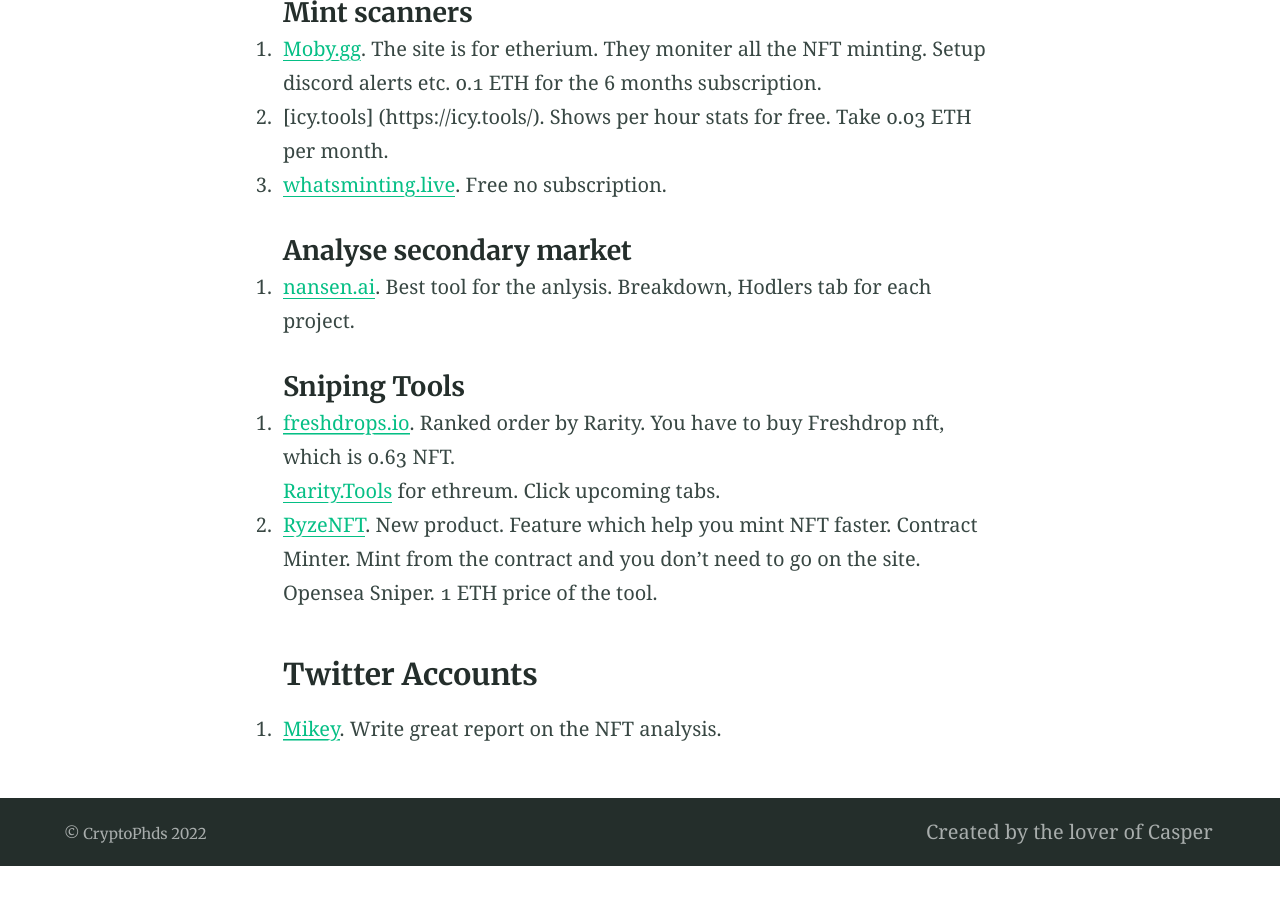
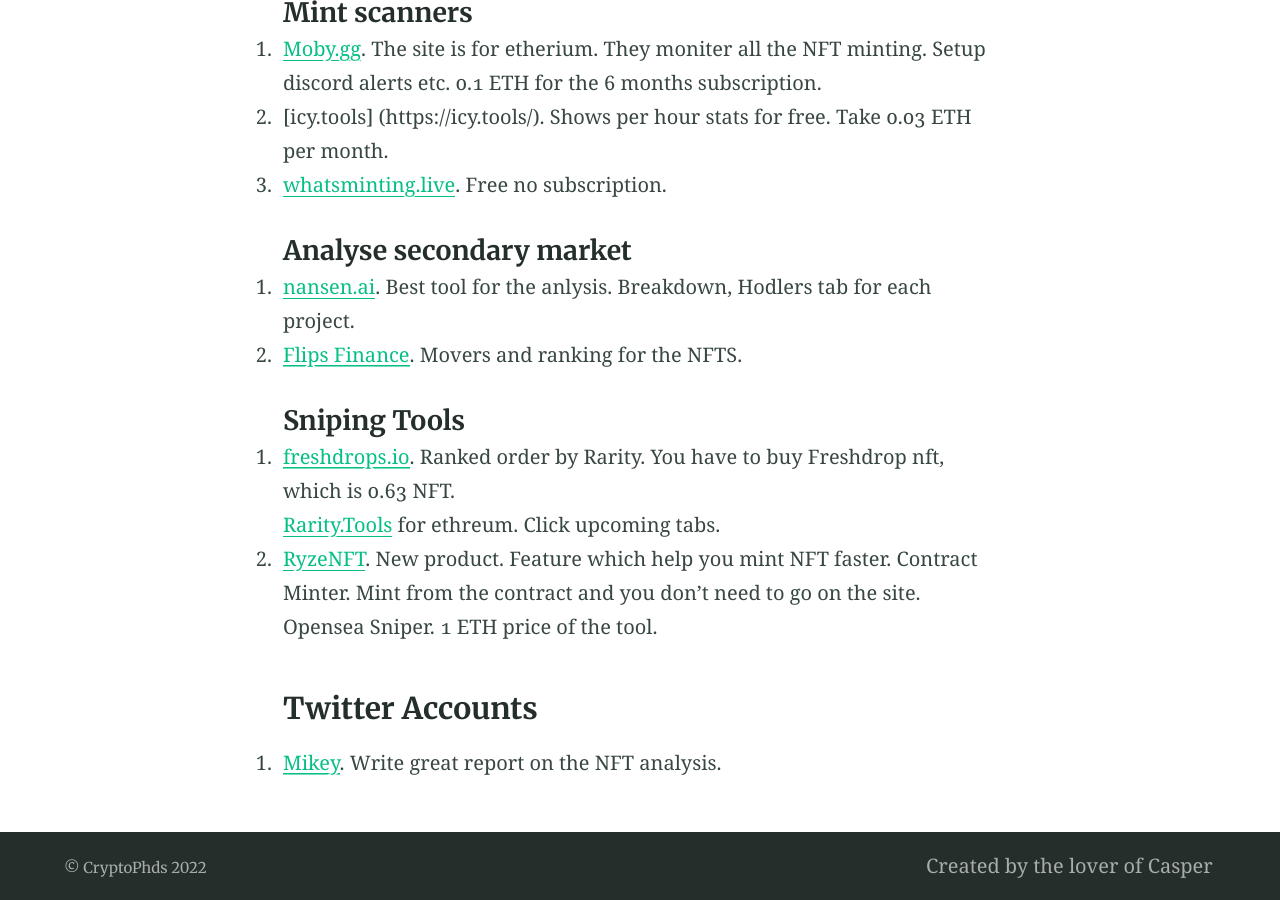
Before and after one commit to cryptophds/cryptophds.github.io, a Jekyll site: the page built from nft.md, in a window 1280 px wide and 900 px high, scrolled down 2221 px. Built offline with Jekyll 4.4.1, drawn with Linux system fonts in a browser that asks for light colours; before the commit the page ends 3087 px from its top, so only the background shows below that.

Commit message:
Added Flips finance

```diff
--- a/nft.md
+++ b/nft.md
@@ -113,6 +113,7 @@ The first of the three is taken from the YouTube Channel [MDNFT](https://www.you
 1. [nansen.ai](https://www.nansen.ai/). Best tool for the anlysis.
    Breakdown, Hodlers tab for each project.
 
+2. [Flips Finance](https://www.flips.finance/). Movers and ranking for the NFTS.
 
 #### Sniping Tools
 
```
